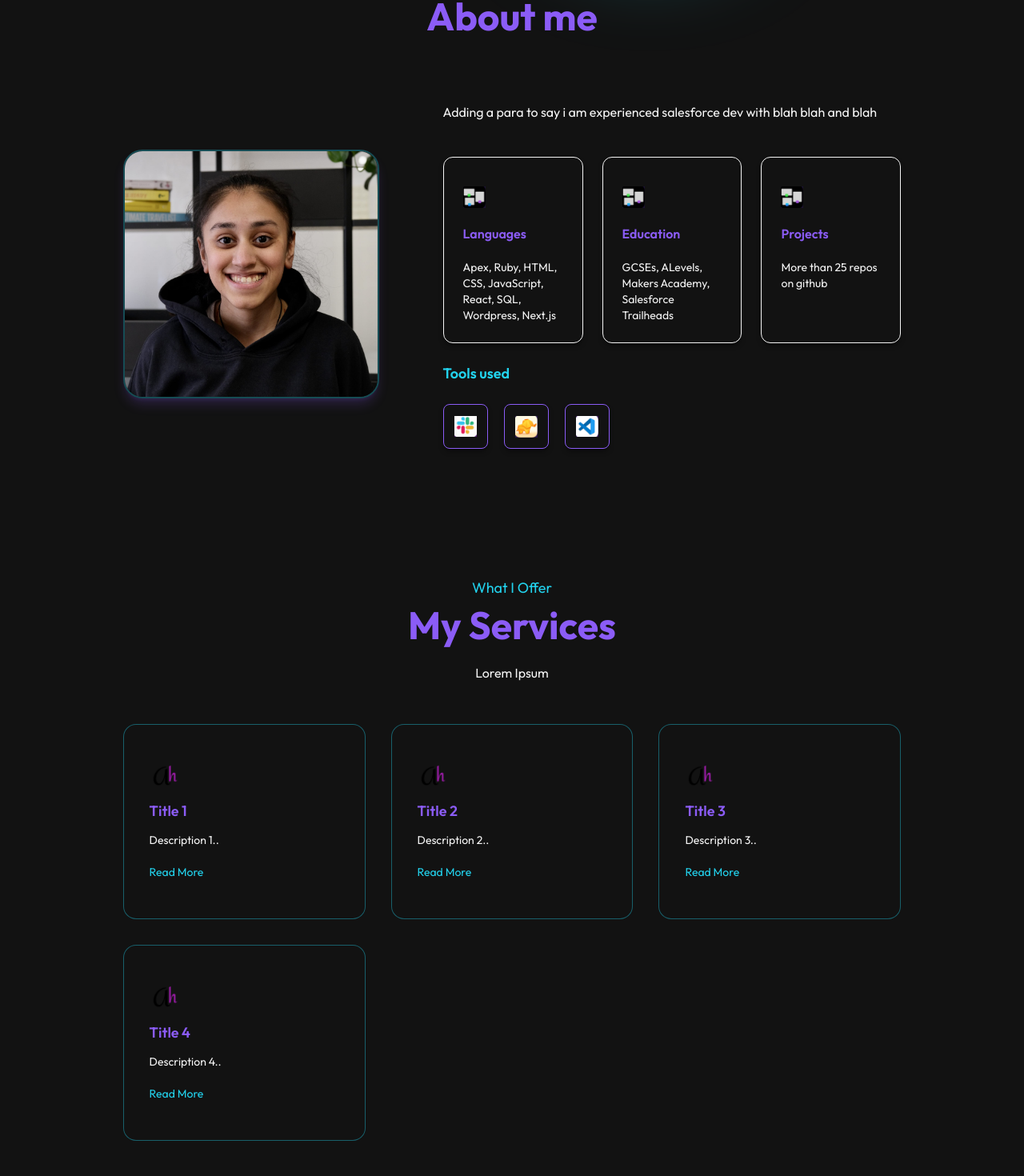
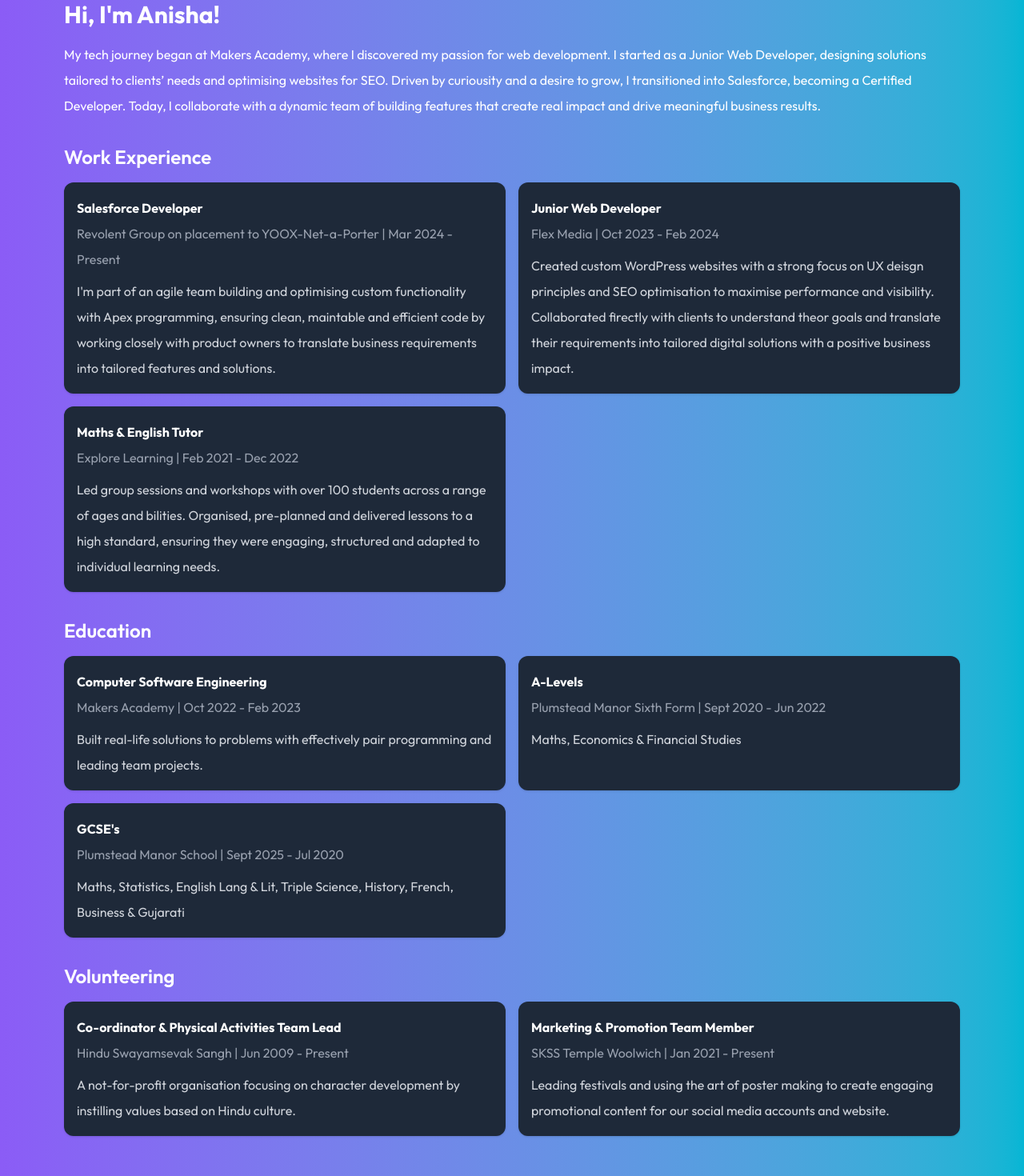
Before and after one commit to anisha-11/anisha-portfolio, a Next.js app: page / in a window 1280 px wide. Shown: the part 880-2350 px from the top of the page at 80% size. Built offline with nearby package versions, Linux system fonts and the light colour scheme; a web font is replaced by a local one.

Commit message:
improved about page

```diff
--- a/app/components/About.jsx
+++ b/app/components/About.jsx
@@ -3,40 +3,169 @@
 import Image from 'next/image';
 
 const About = () => {
+//   const workExperience = [
+//     { title: 'Tutoring', description: 'Provided maths tutoring for GCSE students.' },
+//     { title: 'Web Dev Job', description: 'Built WordPress websites and handled client projects.' },
+//     { title: 'Salesforce Dev', description: 'Currently working on Salesforce projects and automation.' },
+//   ]
+
+//   const volunteering = [
+//     { title: 'Non-Profit', description: 'Contributed to local charity projects and events.' },
+//     { title: 'Local Temple', description: 'Assisted with community events and workshops.' },
+//   ]
+
+//   const education = [
+//     { title: 'GCSEs', description: 'Maths, English, Science, and others.' },
+//     { title: 'A-Levels', description: 'Further Maths, Computer Science, Physics.' },
+//     { title: 'Makers Academy', description: 'Completed intensive web development bootcamp.' },
+//   ]
+
+//     const renderCard = (item, index) => (
+//     <div
+//       key={index}
+//       className='border border-[#22D3EE]/40 bg-white rounded-2xl px-8 py-8 cursor-pointer hover:scale-105 hover:shadow-lg hover:shadow-[#8B5CF6]/30 transition duration-300'
+//     >
+//       <h3 className='text-lg font-semibold mb-3 text-[#8B5CF6]'>{item.title}</h3>
+//       <p className='text-sm text-black'>{item.description}</p>
+//     </div>
+//   )
+
+//   return (
+//     <div id='about' className='w-full px-[12%] py-10 scroll-mt-20'>
+//       <h4 className='text-center mb-2 text-lg text-[#22D3EE]'>Introduction</h4>
+//       <h2 className='text-center text-5xl font-bold text-[#8B5CF6]'>About me</h2>
+
+//       <h3 className='text-2xl font-bold text-[#8B5CF6] mb-6'>Work Experience</h3>
+//         <div className='grid grid-cols-1 sm:grid-cols-3 gap-6 mb-12'>
+//           {workExperience.map(renderCard)}
+//         </div>
+
+//       <h3 className='text-2xl font-bold text-[#8B5CF6] mb-6'>Volunteering</h3>
+//         <div className='grid grid-cols-1 sm:grid-cols-3 gap-6 mb-12'>
+//           {volunteering.map(renderCard)}
+//         </div>
+
+//       <h3 className='text-2xl font-bold text-[#8B5CF6] mb-6'>Education</h3>
+//         <div className='grid grid-cols-1 sm:grid-cols-3 gap-6'>
+//           {education.map(renderCard)}
+//         </div>
+
+//       <div className='flex w-full flex-col lg:flex-row items-center gap-20 my-20'>
+//         <div className='w-64 sm:w-80 rounded-3xl max-w-none'>
+//         <Image src={assets.profile_picture} alt="" className='w-full rounded-3xl border-2 border-[#22D3EE]/30 shadow-lg shadow-[#8B5CF6]/20'/></div>
+//         <div className='flex-1'>
+//         <p className='mb-10 max-w-2xl'>My tech journey began at Makers Academy, where I discovered my passion for web development. I started as a
+//         Junior Web Developer, designing solutions tailored to clients’ needs and optimising websites for SEO. Driven by curiousity and a desire to
+//         grow, I transitioned into Salesforce, becoming a Certified Developer. Today, I collaborate with a dynamic team of building features that
+//         create real impact and drive meaningful business results.
+//         </p>
+//         <ul className='grid grid-cols-1 sm:grid-cols-3 gap-6 max-w-2xl'>
+//           {infoList.map(({icon, iconDark, title, description}, index)=>(
+//             <li className='border border-[22D3EE]/40 rounded-xl p-6 cursor-pointer hover:scale-105 transition duration-300 shadow-md shadow-black/40' key={index}>
+//               <Image src={icon} alt={title} className='w-7 mt-3'/>
+//               <h3 className='my-4 font-semibold text-[#8B5CF6]'>{title}</h3>
+//               <p className='text-sm'>{description}</p>
+//             </li>
+//           ))}
+//         </ul>
+
+//         <h4 className='my-6 text-lg text-[#22D3EE] font-semibold'>Tools used</h4>
+
+//         <ul className='flex items-center gap-3 sm:gap-5'>
+//           {toolsData.map((tool, index)=>(
+//             <li className='flex items-center justify-center w-12 sm:w-14 aspect-square border border-[#8B5CF6] rounded-lg cursor-pointer hover:scale-110 transition duration-300 shadow-md shadow-black/40' key={index}>
+//               <Image src={tool} alt='Tool' className='w-5 sm:w-7'/>
+//             </li>
+//           ))}
+//         </ul>
+//         </div>
+//       </div>
+//     </div>
+//   )
+
+const experience = [
+  { role: "Salesforce Developer", company: "Revolent Group on placement to YOOX-Net-a-Porter", duration: "Mar 2024 - Present", description: "I'm part of an agile team building and optimising custom functionality with Apex programming, ensuring clean, maintable and efficient code by working closely with product owners to translate business requirements into tailored features and solutions." },
+  { role: "Junior Web Developer", company: "Flex Media", duration: "Oct 2023 - Feb 2024", description: "Created custom WordPress websites with a strong focus on UX deisgn principles and SEO optimisation to maximise performance and visibility. Collaborated firectly with clients to understand theor goals and translate their requirements into tailored digital solutions with a positive business impact." },
+  { role: "Maths & English Tutor", company: "Explore Learning", duration: "Feb 2021 - Dec 2022", description: "Led group sessions and workshops with over 100 students across a range of ages and bilities. Organised, pre-planned and delivered lessons to a high standard, ensuring they were engaging, structured and adapted to individual learning needs." }
+];
+
+const education = [
+  { degree: "Computer Software Engineering", school: "Makers Academy", duration: "Oct 2022 - Feb 2023", description: "Built real-life solutions to problems with effectively pair programming and leading team projects."},
+  { degree: "A-Levels", school: "Plumstead Manor Sixth Form", duration: "Sept 2020 - Jun 2022", description: "Maths, Economics & Financial Studies"},
+  { degree: "GCSE's", school: "Plumstead Manor School", duration: "Sept 2025 - Jul 2020", description: "Maths, Statistics, English Lang & Lit, Triple Science, History, French, Business & Gujarati"}
+];
+
+const volunteering = [
+  { role: "Co-ordinator & Physical Activities Team Lead", organization: "Hindu Swayamsevak Sangh", duration: "Jun 2009 - Present", description: "A not-for-profit organisation focusing on character development by instilling values based on Hindu culture."},
+  { role: "Marketing & Promotion Team Member", organization: "SKSS Temple Woolwich", duration: "Jan 2021 - Present", description: "Leading festivals and using the art of poster making to create engaging promotional content for our social media accounts and website."}
+];
+
   return (
-    <div id='about' className='w-full px-[12%] py-10 scroll-mt-20'>
-      <h4 className='text-center mb-2 text-lg text-[#22D3EE]'>Introduction</h4>
-      <h2 className='text-center text-5xl font-bold text-[#8B5CF6]'>About me</h2>
+    <section className=" bg-gradient-to-r from-[#8B5CF6] to-[#06B6D4] text-white py-20 px-6 md:px-20">
+      <div id='about' className="max-w-7xl mx-auto flex flex-col md:flex-row gap-12">
 
-      <div className='flex w-full flex-col lg:flex-row items-center gap-20 my-20'>
-        <div className='w-64 sm:w-80 rounded-3xl max-w-none'>
-        <Image src={assets.profile_picture} alt="" className='w-full rounded-3xl border-2 border-[#22D3EE]/30 shadow-lg shadow-[#8B5CF6]/20'/></div>
-        <div className='flex-1'>
-        <p className='mb-10 max-w-2xl'>Adding a para to say i am experienced salesforce dev with blah blah and blah</p>
+        {/* Left: Profile Image */}
+        {/* <div className="flex-shrink-0 w-64 md:w-80 mx-auto md:mx-0">
+          <Image src={assets.profile_picture} alt="" width={320} height={320} className="rounded-2xl border-2 border-[#22D3EE]/30 shadow-lg shadow-[#8B5CF6]/20"/>
+        </div> */}
 
-        <ul className='grid grid-cols-1 sm:grid-cols-3 gap-6 max-w-2xl'>
-          {infoList.map(({icon, iconDark, title, description}, index)=>(
-            <li className='border border-[22D3EE]/40 rounded-xl p-6 cursor-pointer hover:scale-105 transition duration-300 shadow-md shadow-black/40' key={index}>
-              <Image src={icon} alt={title} className='w-7 mt-3'/>
-              <h3 className='my-4 font-semibold text-[#8B5CF6]'>{title}</h3>
-              <p className='text-sm'>{description}</p>
-            </li>
-          ))}
-        </ul>
+        {/* Right: Content */}
+        <div className="flex-1 space-y-8">
 
-        <h4 className='my-6 text-lg text-[#22D3EE] font-semibold'>Tools used</h4>
+          {/* Intro */}
+          <div>
+            <h2 className="text-3xl font-bold mb-4">Hi, I'm Anisha!</h2>
+            <p>My tech journey began at Makers Academy, where I discovered my passion for web development. I started as a Junior Web Developer, designing solutions tailored to clients’ needs and optimising websites for SEO. Driven by curiousity and a desire to grow,
+            I transitioned into Salesforce, becoming a Certified Developer. Today, I collaborate with a dynamic team of building features that create real impact and drive meaningful business results.
+            </p>
+          </div>
 
-        <ul className='flex items-center gap-3 sm:gap-5'>
-          {toolsData.map((tool, index)=>(
-            <li className='flex items-center justify-center w-12 sm:w-14 aspect-square border border-[#8B5CF6] rounded-lg cursor-pointer hover:scale-110 transition duration-300 shadow-md shadow-black/40' key={index}>
-              <Image src={tool} alt='Tool' className='w-5 sm:w-7'/>
-            </li>
-          ))}
-        </ul>
+          {/* Experience */}
+          <div>
+            <h3 className="text-2xl font-semibold mb-4">Work Experience</h3>
+            <div className="grid md:grid-cols-2 gap-4">
+              {experience.map((job, idx) => (
+                <div key={idx} className="bg-gray-800 p-4 rounded-xl shadow hover:shadow-xl transition-shadow duration-300">
+                  <h4 className="font-bold">{job.role}</h4>
+                  <p className="text-gray-400">{job.company} | {job.duration}</p>
+                  <p className="text-gray-300 mt-2">{job.description}</p>
+                </div>
+              ))}
+            </div>
+          </div>
+
+          {/* Education */}
+          <div>
+            <h3 className="text-2xl font-semibold mb-4">Education</h3>
+            <div className="grid md:grid-cols-2 gap-4">
+              {education.map((edu, idx) => (
+                <div key={idx} className="bg-gray-800 p-4 rounded-xl shadow hover:shadow-xl transition-shadow duration-300">
+                  <h4 className="font-bold">{edu.degree}</h4>
+                  <p className="text-gray-400">{edu.school} | {edu.duration}</p>
+                  <p className="text-gray-300 mt-2">{edu.description}</p>
+                </div>
+              ))}
+            </div>
+          </div>
+
+          {/* Volunteering */}
+          <div>
+            <h3 className="text-2xl font-semibold mb-4">Volunteering</h3>
+            <div className="grid md:grid-cols-2 gap-4">
+              {volunteering.map((vol, idx) => (
+                <div key={idx} className="bg-gray-800 p-4 rounded-xl shadow hover:shadow-xl transition-shadow duration-300">
+                  <h4 className="font-bold">{vol.role}</h4>
+                  <p className="text-gray-400">{vol.organization} | {vol.duration}</p>
+                  <p className="text-gray-300 mt-2">{vol.description}</p>
+                </div>
+              ))}
+            </div>
+          </div>
+
         </div>
       </div>
-    </div>
-  )
+    </section>
+  );
 }
 
 export default About
```
Also changed, not shown: assets/assets.js (+17 -0 lines).
